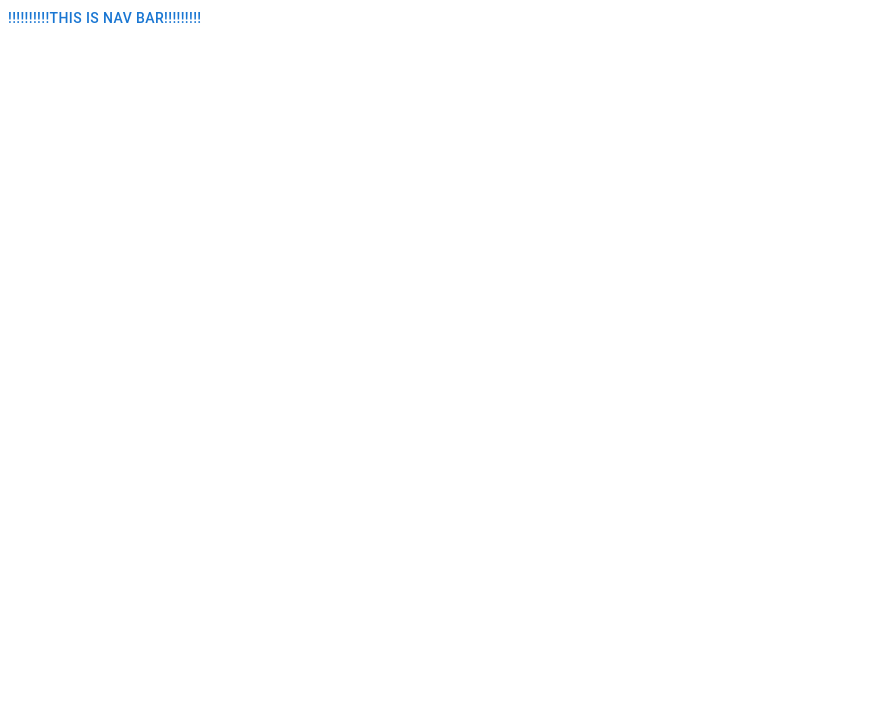
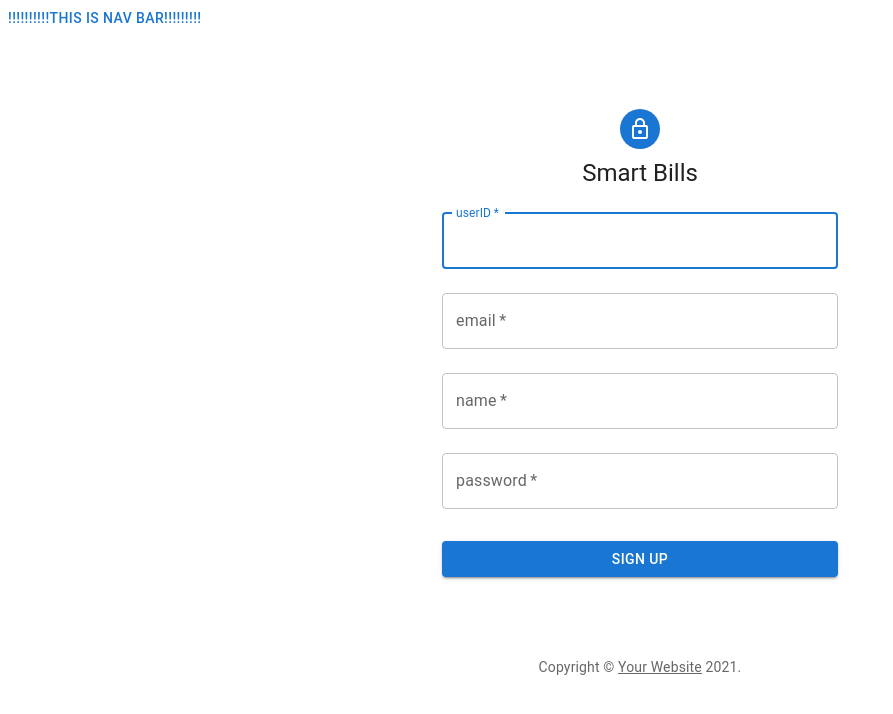
Before and after one commit to smart-bills/smart_bills, a React (Create React App) app: page /signup in a window 1280 px wide. Shown: the top 714 px of the page, without its empty margins (0-893 px from the left). Built offline with nearby package versions, Linux system fonts and the light colour scheme.

Commit message:
set the route and signup page

```diff
--- a/package.json
+++ b/package.json
@@ -2,6 +2,7 @@
   "name": "my-app",
   "version": "0.1.0",
   "private": true,
+  "proxy": "http://localhost:8000",
   "dependencies": {
     "@emotion/react": "^11.5.0",
     "@emotion/styled": "^11.3.0",
--- /dev/null
+++ b/src/components/Signup.js
@@ -0,0 +1,142 @@
+import React, {useState} from 'react';
+import Avatar from '@mui/material/Avatar';
+import Button from '@mui/material/Button';
+import CssBaseline from '@mui/material/CssBaseline';
+import TextField from '@mui/material/TextField';
+import Link from '@mui/material/Link';
+import Box from '@mui/material/Box';
+import LockOutlinedIcon from '@mui/icons-material/LockOutlined';
+import Typography from '@mui/material/Typography';
+import Container from '@mui/material/Container';
+import { createTheme, ThemeProvider } from '@mui/material/styles';
+import axios from "axios";
+
+function Copyright(props) {
+  return (
+    <Typography variant="body2" color="text.secondary" align="center" {...props}>
+      {'Copyright © '}
+      <Link color="inherit" href="">
+        Your Website
+      </Link>{' '}
+      {new Date().getFullYear()}
+      {'.'}
+    </Typography>
+  );
+}
+
+const theme = createTheme();
+
+function Signup() {
+
+    const [input, setInput] = useState({
+        userID: '',
+        email: '',
+        name: '',
+        password: ''
+    });
+    const handleChange = (event) => {
+        const {name, value} = event.target;
+
+        setInput(prevInput => {
+            return {
+                ...prevInput,
+                [name]: value
+            }
+        })
+    };
+    const handleSubmit = (event) => {
+        event.preventDefault();
+        const newUser = {
+            userID: input.userID,
+            email: input.email,
+            name: input.name,
+            password: input.password
+        }
+        axios.POST('http://localhost:8000/', newUser);
+    };
+
+    return (
+        <ThemeProvider theme={theme}>
+        <Container component="main" maxWidth="xs">
+        <CssBaseline />
+        <Box
+            sx={{
+            marginTop: 8,
+            display: 'flex',
+            flexDirection: 'column',
+            alignItems: 'center',
+            }}
+        >
+            <Avatar sx={{ m: 1, bgcolor: 'primary.main' }}>
+            <LockOutlinedIcon />
+            </Avatar>
+            <Typography component="h1" variant="h5">
+            Smart Bills
+            </Typography>
+            <Box component="form" onClick={handleChange} noValidate sx={{ mt: 1 }}>
+            <TextField
+
+                margin="normal"
+                required
+                fullWidth
+                id="userID"
+                label="userID"
+                name="userID"
+                autoComplete="userID"
+                autoFocus
+            />
+            <TextField
+                margin="normal"
+                required
+                fullWidth
+                name="email"
+                label="email"
+                type="email"
+                id="email"
+                autoComplete="email"
+            />
+            <TextField
+                margin="normal"
+                required
+                fullWidth
+                name="name"
+                label="name"
+                type="name"
+                id="name"
+                autoComplete="name"
+            />
+            <TextField
+                margin="normal"
+                required
+                fullWidth
+                name="password"
+                label="password"
+                type="password"
+                id="password"
+                autoComplete="current-password"
+            />
+            <Box
+                sx={{
+                display: 'flex',
+                alignItems: 'left',
+                }}
+            >
+            </Box>
+            <Button
+                type="submit"
+                fullWidth
+                variant="contained"
+                sx={{ mt: 3, mb: 2 }}
+                onSubmit = {handleSubmit}
+            >
+                Sign Up
+            </Button>
+            </Box>
+        </Box>
+        <Copyright sx={{ mt: 8, mb: 4 }} />
+        </Container>
+    </ThemeProvider>
+    )
+}
+
+export default Signup;
--- a/src/components/login.js
+++ b/src/components/login.js
@@ -12,6 +12,7 @@
 import Typography from '@mui/material/Typography';
 import Container from '@mui/material/Container';
 import { createTheme, ThemeProvider } from '@mui/material/styles';
+import axios from "axios";
 
 function Copyright(props) {
   return (
@@ -26,9 +27,15 @@
   );
 }
 
+const theme = createTheme();
+
 function Login() {
 
-  const theme = createTheme();
+  const handleSubmit = (event) => {
+    event.preventDefault();
+    const data = new FormData(event.currentTarget);
+    axios.post('http://localhost:3000/user', data);
+  };
 
   return (
     <ThemeProvider theme={theme}>
@@ -48,7 +55,7 @@
         <Typography component="h1" variant="h5">
           Smart Bills
         </Typography>
-        <Box component="form" noValidate sx={{ mt: 1 }}>
+        <Box component="form" onSubmit={handleSubmit} noValidate sx={{ mt: 1 }}>
           <TextField
             margin="normal"
             required
@@ -95,7 +102,7 @@
               </Link>
             </Grid>
             <Grid item>
-              <Link href="#" variant="body2">
+              <Link href="/signup" variant="body2">
                 {"Don't have an account? Sign Up"}
               </Link>
             </Grid>
--- a/src/routes.js
+++ b/src/routes.js
@@ -5,6 +5,7 @@
 import Navbar from './components/Navbar';
 import Login from './components/Login'
 import Home from './components/Home'
+import Signup from './components/Signup'
 
 
 /**
@@ -23,6 +24,7 @@
         <Switch>
           <Route exact path="/" component={Home} />
           <Route exact path="/login" component={Login} />
+          <Route exact path="/signup" component={Signup} />
         </Switch>
       </div>
     );
```
Also changed, not shown: src/routes/userRoute.js (added, +20 -0 lines), 1 other file (tests, documents, lock files or other folders).
